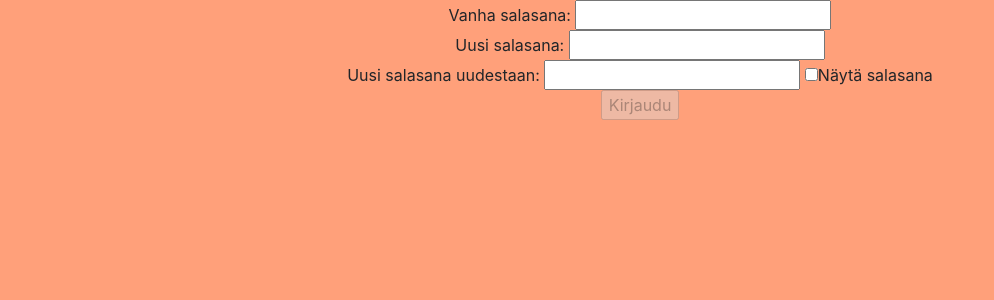
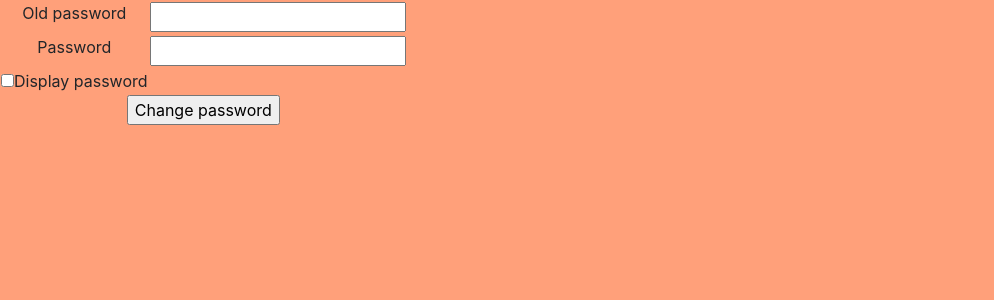
Before and after one commit to Meemeimei/Keskustelufoorumi, a Flask app: page /changePassword in a window 1280 px wide. Shown: the top 300 px of the page, without its empty margins (0-994 px from the left). Run offline with Flask 2, Linux system fonts and the light colour scheme; a user stored in the database is signed in; tables that the repository leaves empty hold one stand-in row (values such as "Sample post"); some libraries are stand-ins or nearby versions.

Commit message:
Korjattu salasananvaihto, uusittu administration-osio

```diff
--- a/Sovellus/auth/forms.py
+++ b/Sovellus/auth/forms.py
@@ -7,3 +7,10 @@ class LoginForm(FlaskForm):
 
     class Meta:
         csrf = False
+
+class ChangePasswordForm(FlaskForm):
+    oldPassword = StringField("Old password", [validators.Length(min=2)])
+    password = PasswordField("Password", [validators.Length(min=2)])
+
+    class Meta:
+        csrf = False
--- a/Sovellus/templates/login/changePassword.html
+++ b/Sovellus/templates/login/changePassword.html
@@ -2,62 +2,35 @@
 
 {% block body %}
 
-<form id="userRelatedForm" method="POST" action="{{ url_for('changePassword') }}">
-    <div class="formElement">
-      <span>Vanha salasana: </span><input type="password" name="oldPassword"
-            pattern=".{3,10}"
-            required title="3-10 merkkiä pitkä"
-            onkeyup="compare()"
-            onkeydown="addToken()"/>
-    </div>
-    <div class="formElement">
-      <span>Uusi salasana: </span><input id="passwordInput" type="password" name="newPassword"
-            pattern=".{3,10}"
-            required title="3-10 merkkiä pitkä"
-            onkeyup="compare()"/>
-    </div>
-    <div class="formElement">
-        <span>Uusi salasana uudestaan: </span><input id="passwordCheck" type="password"
-            name="password"
-            pattern=".{3,10}"
-            required title="3-10 merkkiä pitkä"
-            onkeyup="compare()"/>
-        <input type="checkbox" onclick="displayPassword()"><span>Näytä salasana</span>
-    </div>
-    <div class="formElement">
-        <div id="passwordCompareError" hidden>Salasanat eivät täsmänneet</div>
-        <input id="submitButton" type="submit" value="Kirjaudu" disabled/>
-    </div>
-    <input hidden id="tokenInput" name="token" value={{ token }}></input>
+{{ error }}
+<form id="changePasswordForm" method="POST" action="{{ url_for('changePassword') }}">
+  <table>
+    <tr>
+      <td>
+        {{ form.oldPassword.label }}
+      </td>
+      <td>
+        {{ form.oldPassword }}
+      </td>
+    </tr>
+    <tr>
+      <td>
+        {{ form.password.label }}
+      </td>
+      <td>
+        {{ form.password }}
+      </td>
+    </tr>
+    <tr>
+      <td>
+        <input type="checkbox" onclick="displayPassword()"><span>Display password</span>
+      </td>
+    </tr>
+    <tr>
+      <td colspan="2">
+        <input type="submit" value="Change password"/>
+      </td>
+    </tr>
 </form>
 
-<script>
-    function displayPassword() {
-        var x = document.getElementById("passwordInput");
-        var y = document.getElementById("passwordCheck");
-        if (x.type === "password") {
-            x.type = "text";
-            y.type = "text";
-        } else {
-            x.type = "password";
-            y.type = "password"
-        }
-    }
-
-    function compare() {
-        if($("#passwordInput").val() === $("#passwordCheck").val()) {
-            $("#passwordCompareError")[0].hidden = true;
-            $("#submitButton")[0].disabled = false;
-        } else {
-            $("#passwordCompareError")[0].hidden = false;
-            $("#submitButton")[0].disabled = true;
-        }
-    }
-
-    function addToken() {
-        $("#tokenInput").val(sessionStorage.getItem('loginToken'));
-    }
-</script>
-
-
 {% endblock %}
--- a/Sovellus/users/userController.py
+++ b/Sovellus/users/userController.py
@@ -1,8 +1,8 @@
 from flask import render_template, request, redirect
 from Sovellus import app, db
 from Sovellus.users.models import User
-from Sovellus.auth.forms import LoginForm
-from flask_login import login_user, logout_user
+from Sovellus.auth.forms import LoginForm, ChangePasswordForm
+from flask_login import login_user, logout_user, current_user
 from Sovellus.home import homeController
 import uuid
 
@@ -42,17 +42,16 @@ def logout():
     return loginIndex()
 
 def changePassword():
-    oldPassword = str(hash(request.form.get("oldPassword")))
-    newPassword = str(hash(request.form.get("newPassword")))
-    token = request.form.get("token")
-    if (token != None and token != ""):
-        user = db.session.query(User).filter_by(token=token).first()
-        if (user != None and str(user.password) == oldPassword):
-            user.password = newPassword
-            db.session().commit()
-            return render_template("home/index.html", message="Password changed successfully")
+    form = LoginForm(request.form)
+    oldPassword = str(hash(form.oldPassword.data))
+    newPassword = str(hash(form.password.data))
+
+    if (current_user.password == oldPassword):
+        current_user.password = newPassword
+        db.session().commit()
+        return render_template("home/index.html", message="Password changed successfully")
 
     return render_template("home/index.html", message="Password change failed")
 
 def changePasswordPage():
-    return render_template("login/changePassword.html")
+    return render_template("login/changePassword.html", form = ChangePasswordForm())
```
Also changed, not shown: Sovellus/templates/home/index.html (+7 -7 lines).
